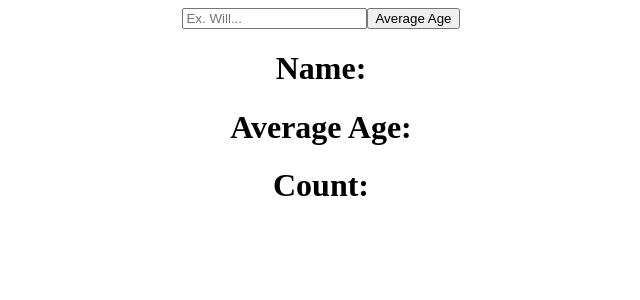
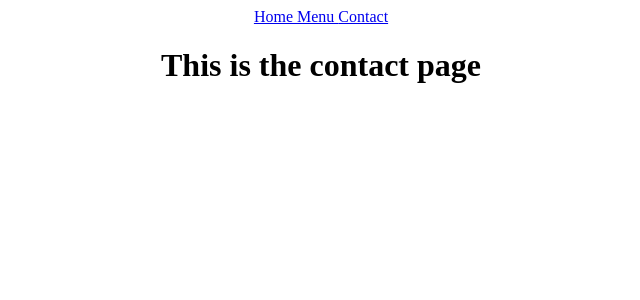
Before and after one commit to will23JD/learnreact, a React (Create React App) app: page /contact in a window 1280 px wide. Shown: the top 300 px of the page, without its empty margins (319-959 px from the left). Built offline with nearby package versions, Linux system fonts and the light colour scheme.

Commit message:
React Router DOM

```diff
--- a/package.json
+++ b/package.json
@@ -9,6 +9,7 @@
     "axios": "^1.6.8",
     "react": "^18.2.0",
     "react-dom": "^18.2.0",
+    "react-router-dom": "^6.23.0",
     "react-scripts": "5.0.1",
     "web-vitals": "^2.1.4"
   },
--- a/src/App.js
+++ b/src/App.js
@@ -1,28 +1,23 @@
-import { clear } from '@testing-library/user-event/dist/clear';
 import './App.css';
-import Axios from 'axios';
-import { useEffect, useState } from 'react';
+import { BrowserRouter as Router, Routes, Route} from 'react-router-dom';
+import {Home} from './pages/Home'
+import {Menu} from './pages/Menu'
+import {Contact} from './pages/Contact'
+import {Error} from './pages/Error'
+import {Navbar} from './Navbar'
 
 function App() {
-  const [name, setName] = useState("")
-  const [averageAge, setAverageAge] = useState(null);
-  const fetchData = () => {
-    Axios.get(`https://api.agify.io/?name=${name}`).then((res) => {
-    setAverageAge(res.data)
-    })
-  };
-
   return (
     <div className="App">
-      <input
-        placeholder="Ex. Will..." onChange={(event) => {
-        setName(event.target.value);
-        }}
-      />
-      <button onClick={fetchData}>Average Age</button>
-      <h1>Name: {averageAge?.name}</h1>
-      <h1>Average Age: {averageAge?.age}</h1>
-      <h1>Count: {averageAge?.count}</h1>
+      <Router>
+        <Navbar />
+        <Routes>
+          <Route path='/' element={<Home />}/>
+          <Route path='/menu' element={<Menu />}/>
+          <Route path='/contact' element={<Contact />}/>
+          <Route path='*' element={<Error />}/>
+        </Routes>
+      </Router>
     </div>
   );
 }
--- /dev/null
+++ b/src/Navbar.js
@@ -0,0 +1,10 @@
+import {Link} from 'react-router-dom'
+export const Navbar = () => {
+  return(
+    <div>
+      <Link to="/">Home </Link>
+      <Link to="/menu">Menu </Link>
+      <Link to="/contact">Contact</Link>
+    </div>
+  );
+};
--- /dev/null
+++ b/src/pages/Contact.js
@@ -0,0 +1,3 @@
+export const Contact = () => {
+    return <h1>This is the contact page</h1>
+};
--- /dev/null
+++ b/src/pages/Error.js
@@ -0,0 +1,3 @@
+export const Error = () => {
+    return <h1>Page not found</h1>
+};
--- /dev/null
+++ b/src/pages/Home.js
@@ -0,0 +1,3 @@
+export const Home = () => {
+    return <h1>This is the home page</h1>
+};
--- /dev/null
+++ b/src/pages/Menu.js
@@ -0,0 +1,3 @@
+export const Menu = () => {
+    return <h1>This is the menu page</h1>
+};
```
Also changed, not shown: 1 other file (tests, documents, lock files or other folders).
